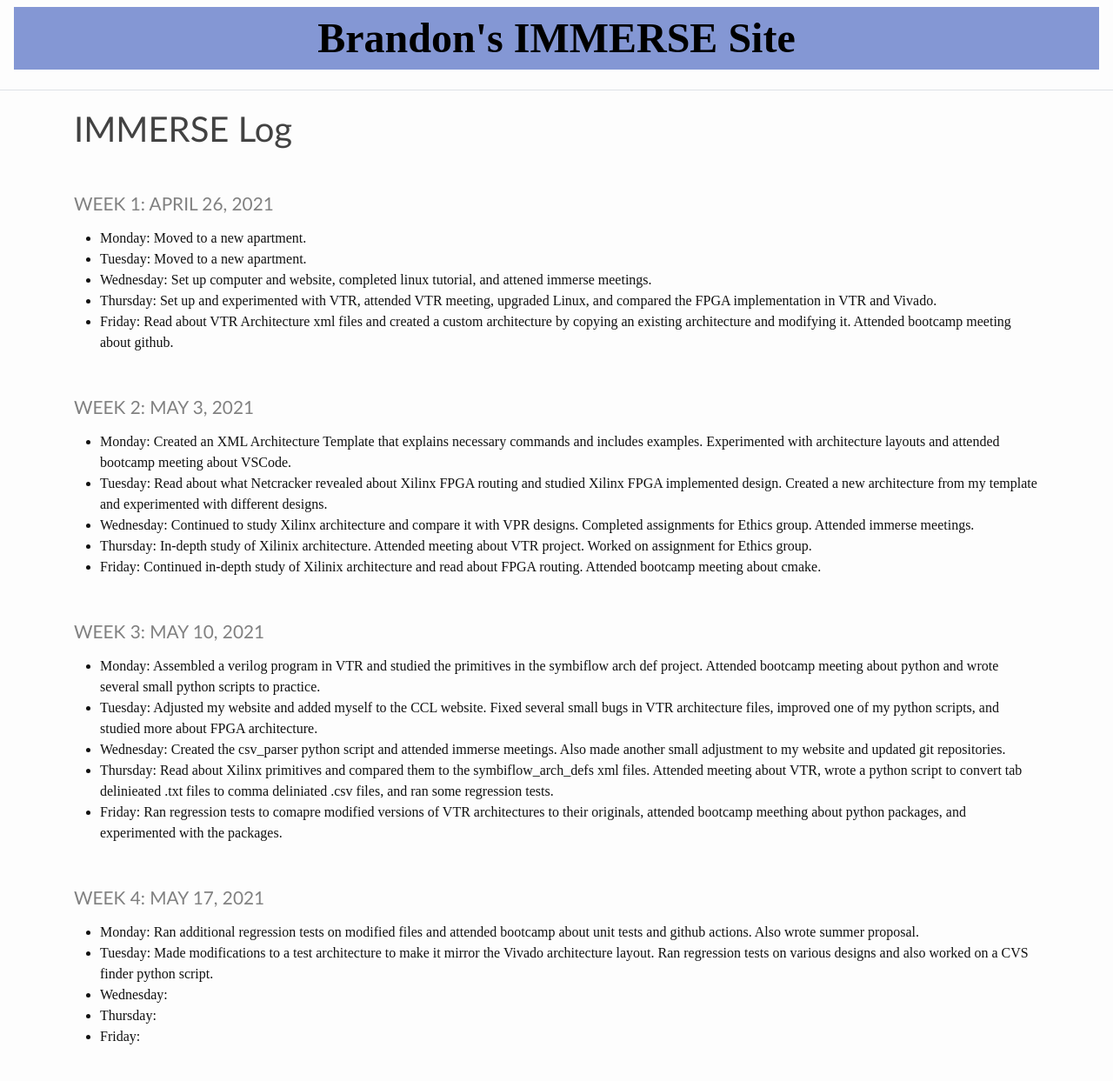
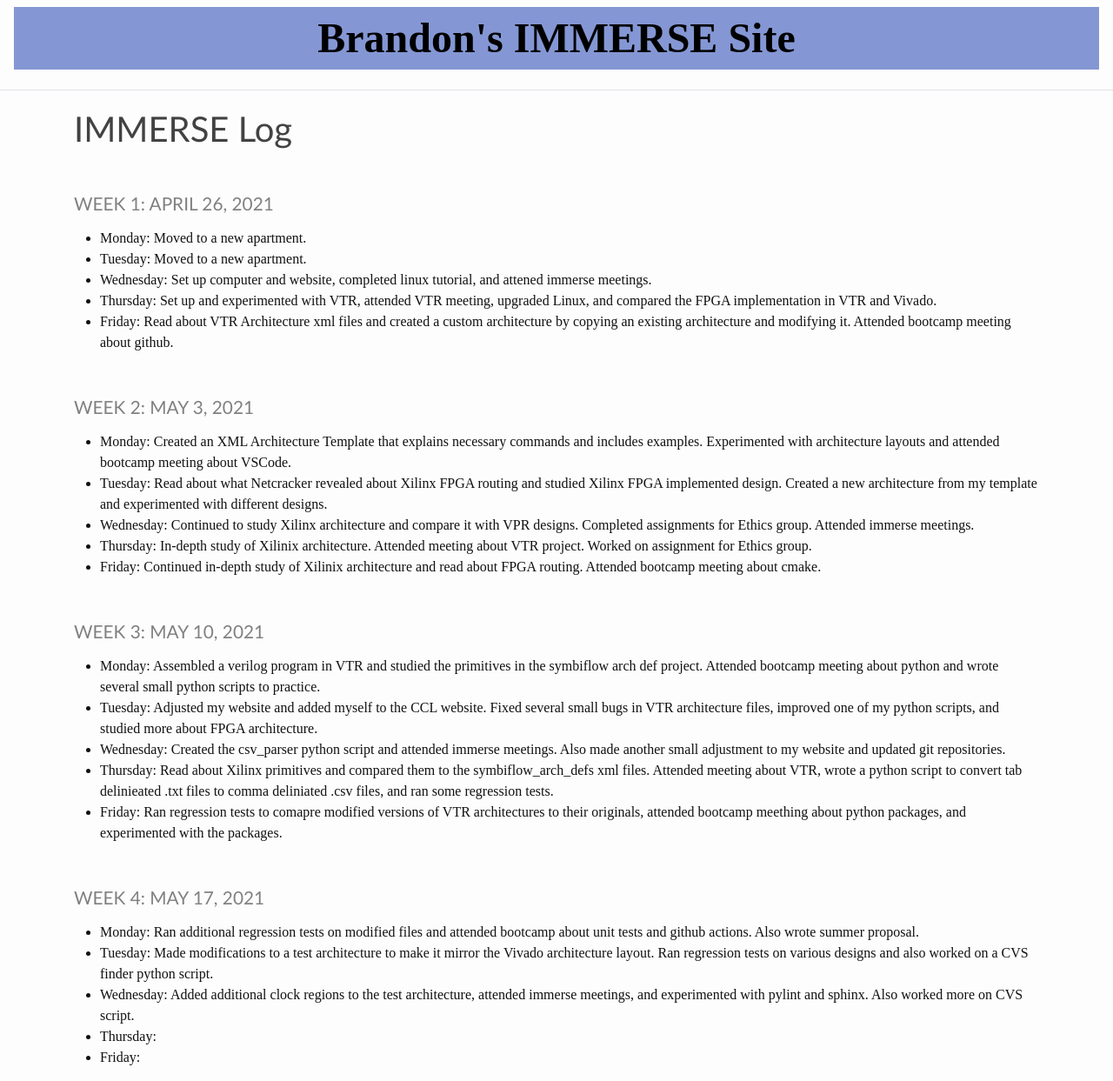
Before and after one commit to heinerb1/heinerb1.github.io, a Jekyll site: the page built from _pages/log.md, in a window 1280 px wide. Shown: the whole page at 87% size. Built offline with Jekyll 4.4.1, drawn with Linux system fonts in a browser that asks for light colours; before the commit the page ends 1219 px from its top, so only the background shows below that.

Commit message:
5/19 Update

```diff
--- a/_pages/log.md
+++ b/_pages/log.md
@@ -45,6 +45,7 @@ title: IMMERSE Log
               wrote summer proposal.
 * **Tuesday**: Made modifications to a test architecture to make it mirror the Vivado architecture layout. Ran regression tests on
                various designs and also worked on a CVS finder python script.
-* **Wednesday**:
+* **Wednesday**: Added additional clock regions to the test architecture, attended immerse meetings, and experimented with pylint and
+                 sphinx. Also worked more on CVS script.
 * **Thursday**:
 * **Friday**:
```
